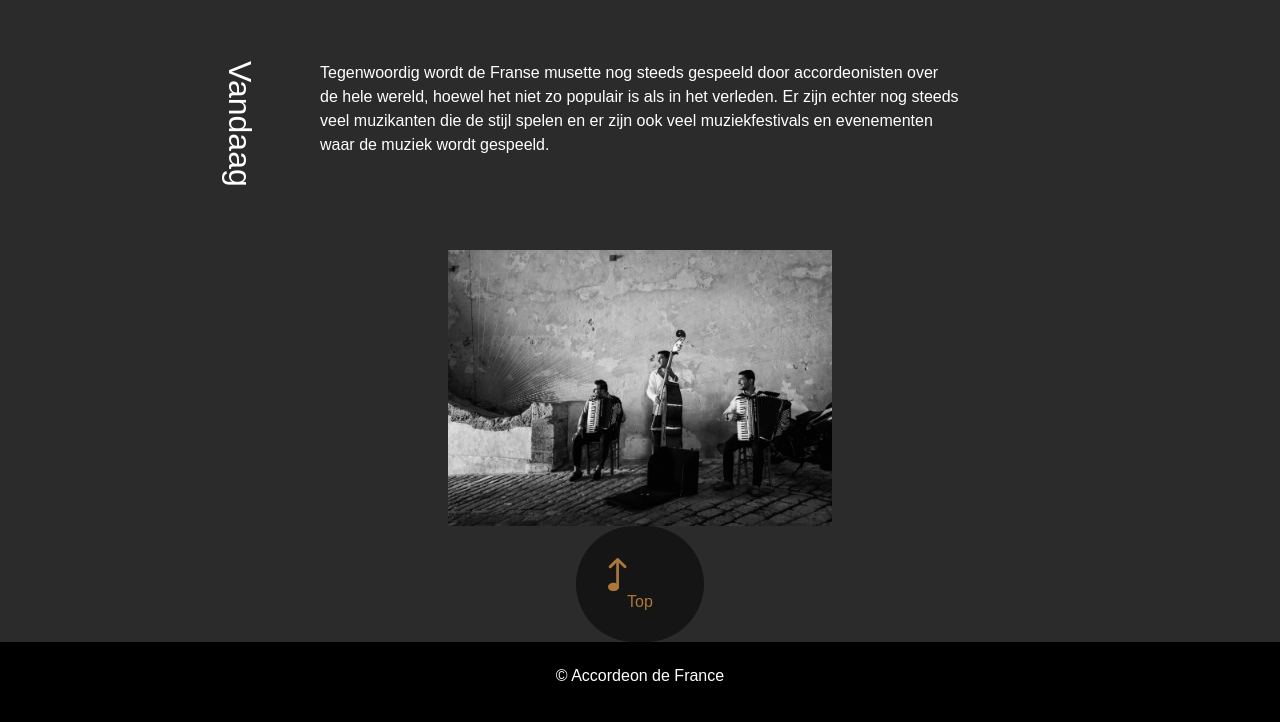
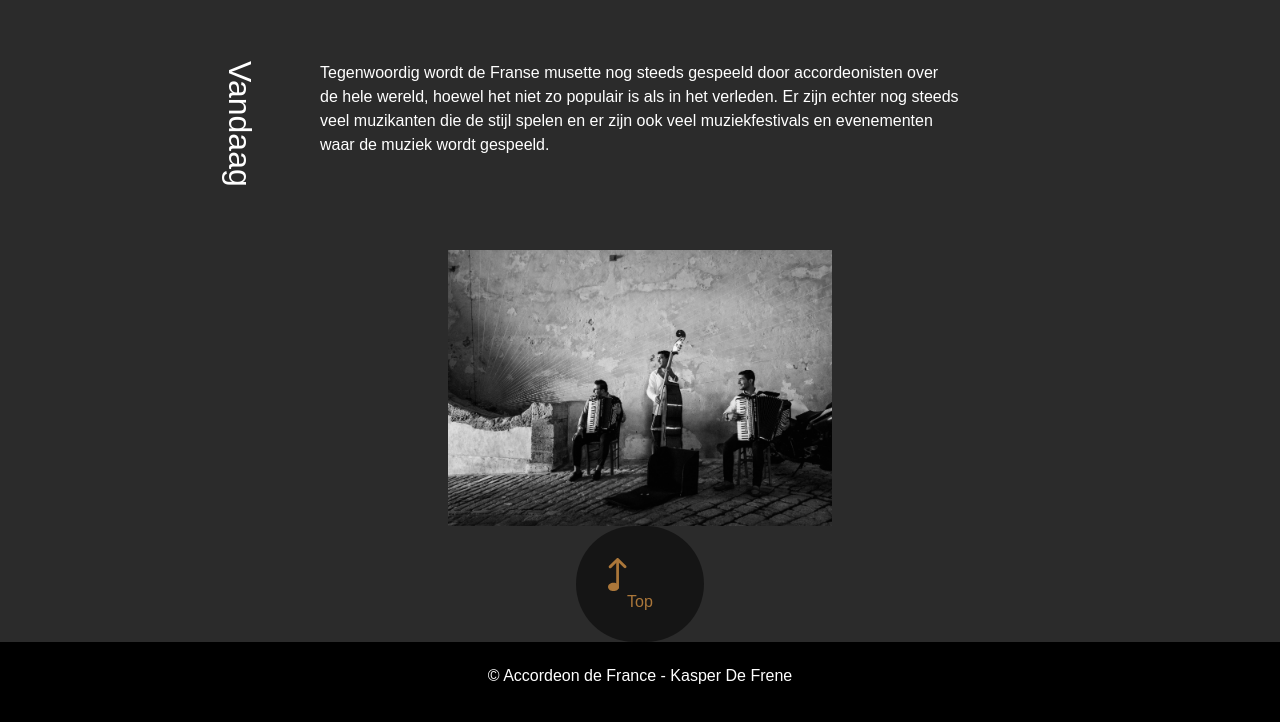
Before and after one commit to kasperdefrene/integration3, a website built with Vite: page integration3/index.html in a window 1280 px wide. Shown: the part 5877-6599 px from the top of the page. Built offline with nearby package versions, Linux system fonts and the light colour scheme; a web font is replaced by a local one.

Commit message:
before autodeploy

```diff
--- a/integration3/index.html
+++ b/integration3/index.html
@@ -150,7 +150,8 @@
         </section>
       </main>
       <footer>
-        <p>© Accordeon de France</p>
+        <p>© Accordeon de France - Kasper De Frene</p>
+
       </footer>
 
 
```
Also changed, not shown: integration3/main.js (+0 -71 lines), integration3/.github/workflows/deploy.yaml (added).
